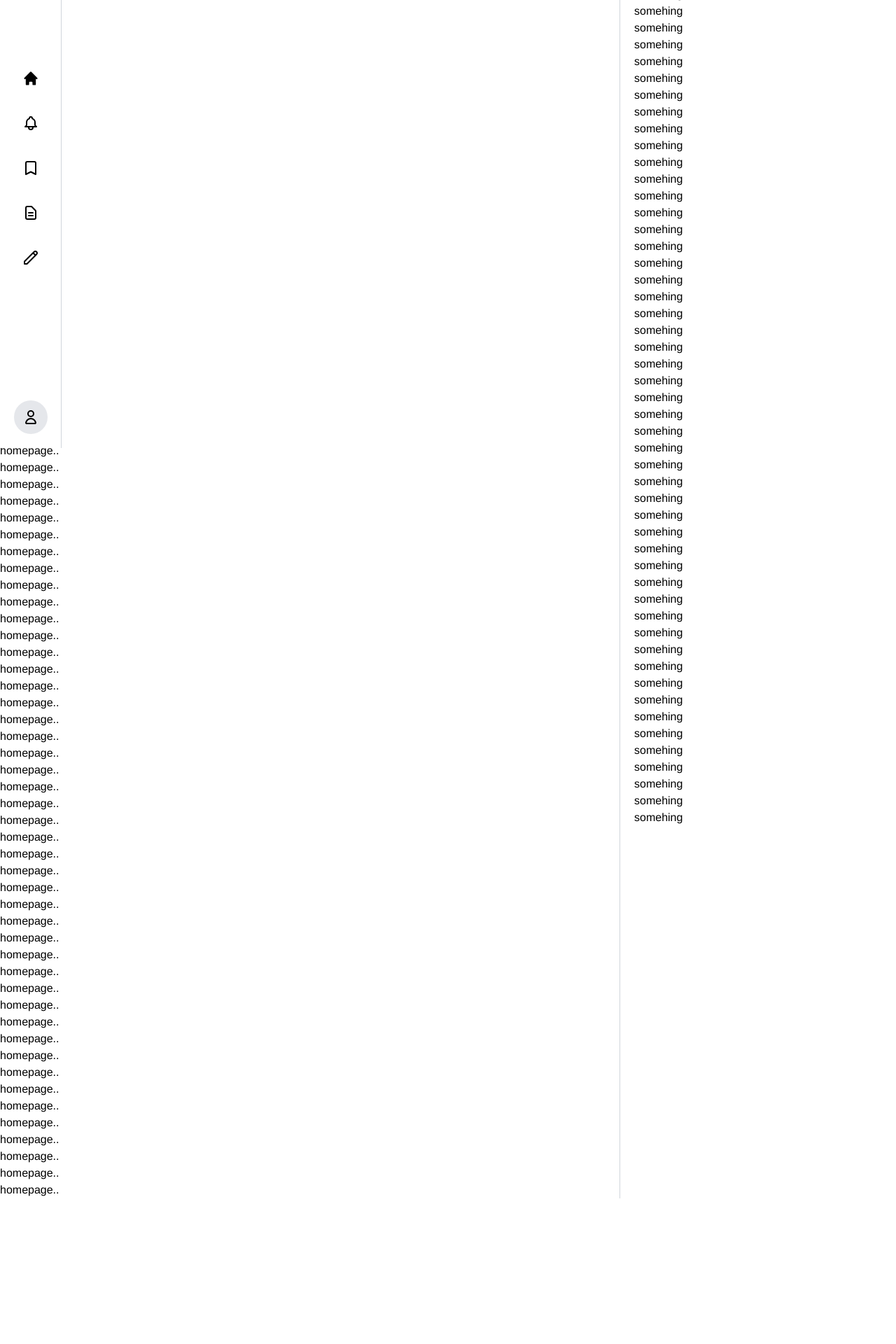
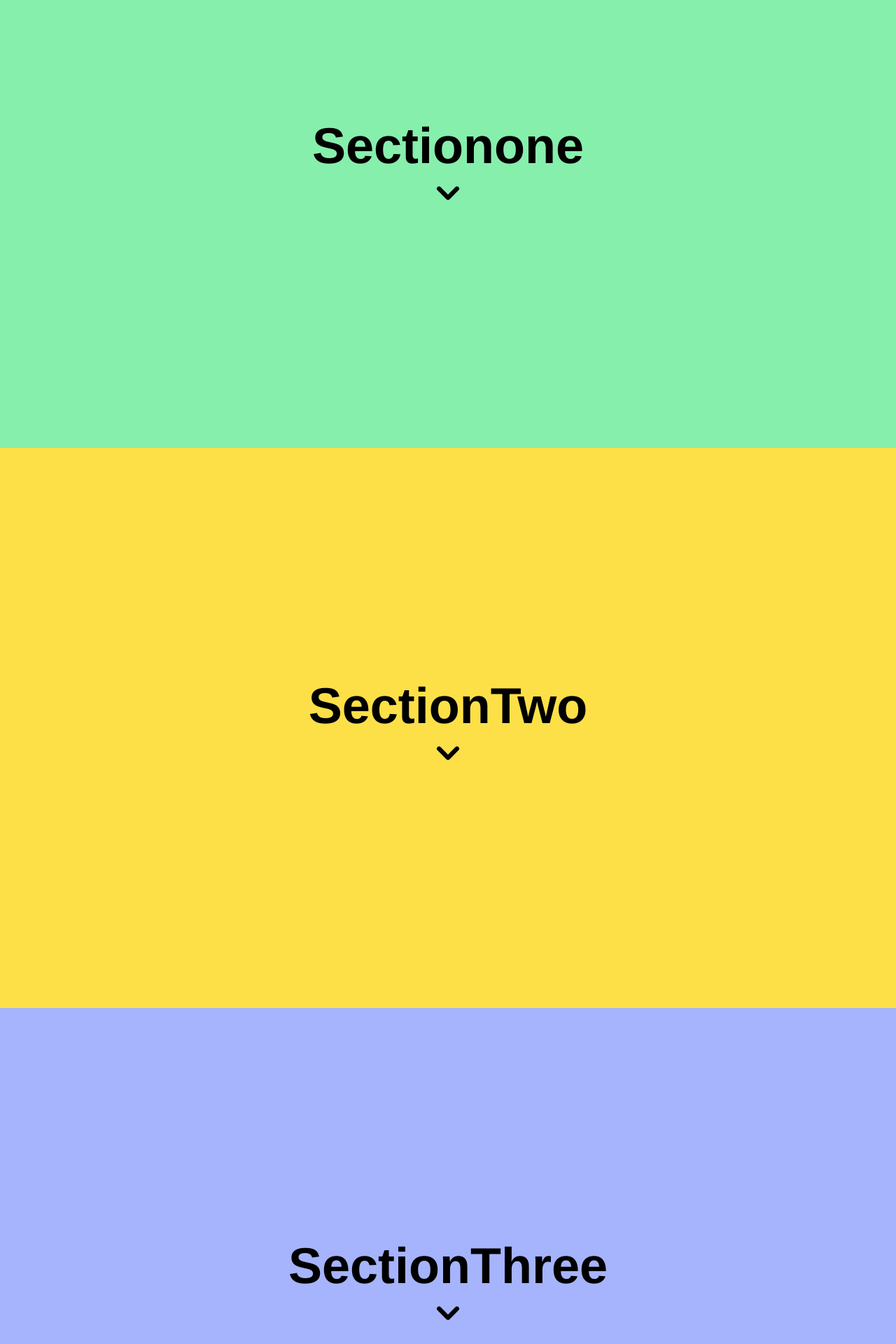
Before and after one commit to Pavanarathod/front-end-mentor-challenges, a Next.js app: page / in a window 1280 px wide. Shown: the part 160-2080 px from the top of the page at 70% size. Before the commit the page ends 1872 px from the top, so only its background shows below. Built offline with nearby package versions, Linux system fonts and the light colour scheme.

Commit message:
testing scrolling effect

```diff
--- /dev/null
+++ b/src/components/LandingV1/ArrowDownButton.js
@@ -0,0 +1,23 @@
+import { ChevronDownIcon } from "@heroicons/react/solid";
+import React from "react";
+
+const ArrowDownButton = ({ targetSelector }) => {
+  const handleArrowDown = () => {
+    const targetElement = window.document.querySelector(targetSelector);
+    targetElement.scrollIntoView({
+      behavior: "smooth",
+      block: "start",
+      inline: "center",
+    });
+  };
+  return (
+    <>
+      <ChevronDownIcon
+        onClick={handleArrowDown}
+        className="h-16 hover:animate-bounce cursor-pointer"
+      />
+    </>
+  );
+};
+
+export default ArrowDownButton;
--- /dev/null
+++ b/src/components/LandingV1/LandingV1.js
@@ -0,0 +1,16 @@
+import React from "react";
+import SectionOne from "./SectionOne";
+import SectionThree from "./SectionThree";
+import SectionTwo from "./SectionTwo";
+
+const LandingV1 = () => {
+  return (
+    <>
+      <SectionOne />
+      <SectionTwo />
+      <SectionThree />
+    </>
+  );
+};
+
+export default LandingV1;
--- /dev/null
+++ b/src/components/LandingV1/SectionOne.js
@@ -0,0 +1,18 @@
+import React from "react";
+import ArrowDownButton from "./ArrowDownButton";
+
+const SectionOne = () => {
+  return (
+    <section
+      id="section-one"
+      className="h-screen bg-green-300 flex justify-center items-center"
+    >
+      <div className="flex flex-col items-center">
+        <h1 className="text-7xl font-semibold">Sectionone</h1>
+        <ArrowDownButton targetSelector={"#section-two"} />
+      </div>
+    </section>
+  );
+};
+
+export default SectionOne;
--- /dev/null
+++ b/src/components/LandingV1/SectionThree.js
@@ -0,0 +1,18 @@
+import React from "react";
+import ArrowDownButton from "./ArrowDownButton";
+
+const SectionThree = () => {
+  return (
+    <section
+      id="section-three"
+      className="h-screen bg-indigo-300 flex justify-center items-center"
+    >
+      <div className="flex flex-col items-center">
+        <h1 className="text-7xl font-semibold">SectionThree</h1>
+        <ArrowDownButton targetSelector={"#section-one"} />
+      </div>
+    </section>
+  );
+};
+
+export default SectionThree;
--- /dev/null
+++ b/src/components/LandingV1/SectionTwo.js
@@ -0,0 +1,18 @@
+import React from "react";
+import ArrowDownButton from "./ArrowDownButton";
+
+const SectionTwo = () => {
+  return (
+    <section
+      id="section-two"
+      className="h-screen bg-yellow-300 flex justify-center items-center"
+    >
+      <div className="flex flex-col items-center">
+        <h1 className="text-7xl font-semibold">SectionTwo</h1>
+        <ArrowDownButton targetSelector={"#section-three"} />
+      </div>
+    </section>
+  );
+};
+
+export default SectionTwo;
--- a/src/pages/index.js
+++ b/src/pages/index.js
@@ -1,4 +1,5 @@
 import React from "react";
+import LandingV1 from "../components/LandingV1/LandingV1";
 import Medium from "../components/Medium/Medium";
 import ProjectThree from "../components/ProjectThree/ProjectThree";
 import TaskOne from "../components/TaskOne/TaskOne";
@@ -10,7 +11,8 @@ const Home = () => {
       {/* <TaskOne /> */}
       {/* <TaskTwo /> */}
       {/* <ProjectThree /> */}
-      <Medium />
+      {/* <Medium /> */}
+      <LandingV1 />
     </>
   );
 };
```
